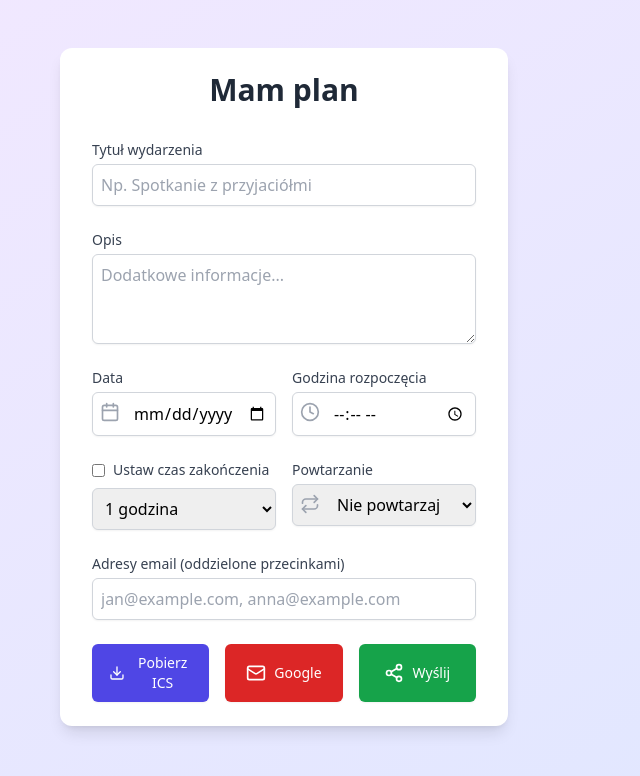
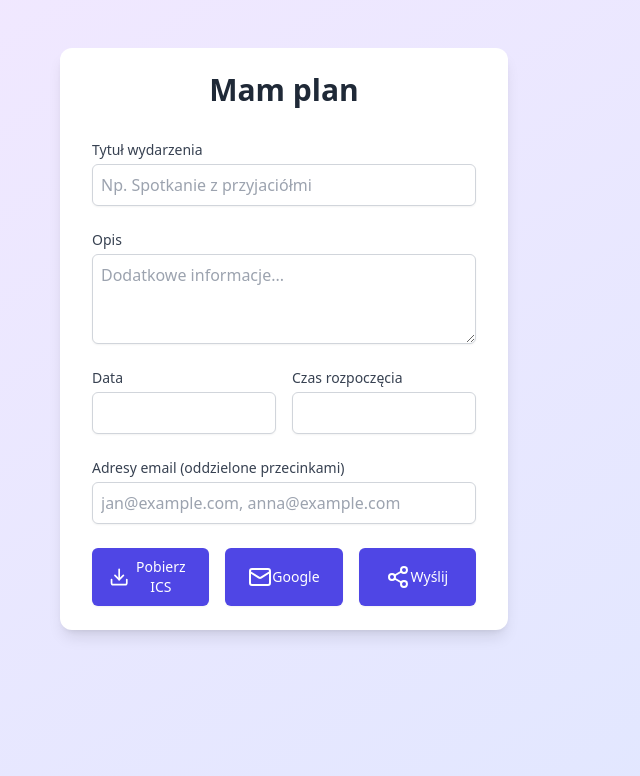
Before and after one commit to danwlew/mamplan, a React (Vite) app: page / in a window 1280 px wide. Shown: the top 776 px of the page, without its empty margins (356-996 px from the left). Built offline with nearby package versions, Linux system fonts and the light colour scheme.

Commit message:
Update App.tsx
drobne ulepszenia

```diff
--- a/src/App.tsx
+++ b/src/App.tsx
@@ -4,79 +4,73 @@ import { createEvents } from 'ics';
 import { format, addMinutes, differenceInMinutes } from 'date-fns';
 
 function App() {
-  const [title, setTitle] = useState('');
-  const [description, setDescription] = useState('');
-  const [date, setDate] = useState('');
-  const [time, setTime] = useState('');
-  const [endTime, setEndTime] = useState('');
-  const [duration, setDuration] = useState('60');
-  const [recurrence, setRecurrence] = useState('none');
-  const [emails, setEmails] = useState('');
-  const [useEndTime, setUseEndTime] = useState(false);
+  const [formData, setFormData] = useState({
+    title: '',
+    description: '',
+    date: '',
+    time: '',
+    endTime: '',
+    duration: '60',
+    recurrence: 'none',
+    emails: '',
+    useEndTime: false,
+  });
+
+  const handleChange = (e) => {
+    const { name, value, type, checked } = e.target;
+    setFormData((prev) => ({
+      ...prev,
+      [name]: type === 'checkbox' ? checked : value,
+    }));
+  };
 
   const calculateDuration = () => {
+    const { date, time, endTime } = formData;
     if (!date || !time || !endTime) return 0;
     const startDateTime = new Date(`${date}T${time}`);
     const endDateTime = new Date(`${date}T${endTime}`);
     return differenceInMinutes(endDateTime, startDateTime);
   };
 
-  const handleEndTimeChange = (e: React.ChangeEvent<HTMLInputElement>) => {
-    setEndTime(e.target.value);
-    if (date && time && e.target.value) {
-      const durationMinutes = calculateDuration();
-      setDuration(durationMinutes.toString());
-    }
-  };
-
-  const handleTimeChange = (e: React.ChangeEvent<HTMLInputElement>) => {
-    setTime(e.target.value);
-    if (useEndTime && date && endTime) {
-      const durationMinutes = calculateDuration();
-      setDuration(durationMinutes.toString());
-    }
-  };
-
   const handleGenerateICS = () => {
+    const { date, time, title, description, duration, recurrence } = formData;
     const [year, month, day] = date.split('-').map(Number);
     const [hours, minutes] = time.split(':').map(Number);
 
     const event = {
       start: [year, month, day, hours, minutes],
       duration: { minutes: parseInt(duration) },
-      title: title,
-      description: description,
-      recurrenceRule: recurrence === 'none' ? undefined : `FREQ=${recurrence.toUpperCase()}`
+      title,
+      description,
+      recurrenceRule: recurrence === 'none' ? undefined : `FREQ=${recurrence.toUpperCase()}`,
     };
 
-    createEvents([event], (error: Error | undefined, value: string) => {
+    createEvents([event], (error, value) => {
       if (error) {
         console.log(error);
         return;
       }
-
       const blob = new Blob([value], { type: 'text/calendar' });
       const url = URL.createObjectURL(blob);
       const link = document.createElement('a');
       link.href = url;
       link.download = 'plan-event.ics';
-      document.body.appendChild(link);
       link.click();
-      document.body.removeChild(link);
       URL.revokeObjectURL(url);
     });
   };
 
   const handleAddToGoogle = () => {
+    const { date, time, title, description, duration, recurrence } = formData;
     const dateTimeStr = `${date}T${time}:00`;
-    const endDateTime = new Date(dateTimeStr);
-    endDateTime.setMinutes(endDateTime.getMinutes() + parseInt(duration));
+    const endDateTime = addMinutes(new Date(dateTimeStr), parseInt(duration));
 
     const googleUrl = new URL('https://calendar.google.com/calendar/render');
     googleUrl.searchParams.append('action', 'TEMPLATE');
     googleUrl.searchParams.append('text', title);
     googleUrl.searchParams.append('details', description);
-    googleUrl.searchParams.append('dates',
+    googleUrl.searchParams.append(
+      'dates',
       `${dateTimeStr.replace(/[-:]/g, '')}/${format(endDateTime, "yyyyMMdd'T'HHmmss")}`
     );
 
@@ -88,6 +82,7 @@ function App() {
   };
 
   const handleShareViaEmail = () => {
+    const { date, time, duration, title, description, emails } = formData;
     const dateTimeStr = `${date}T${time}:00`;
     const endDateTime = addMinutes(new Date(dateTimeStr), parseInt(duration));
 
@@ -97,12 +92,15 @@ function App() {
 
     const subject = encodeURIComponent(title);
     const body = encodeURIComponent(
-      `Zapraszam na wydarzenie:\n\n` +
-      `${title}\n` +
-      `Data: ${formattedDate}\n` +
-      `Czas: ${formattedStartTime} - ${formattedEndTime}\n\n` +
-      `${description}\n\n` +
-      `Dodaj do swojego kalendarza klikając w załączony plik .ics`
+      `Zapraszam na wydarzenie:
+
+${title}
+Data: ${formattedDate}
+Czas: ${formattedStartTime} - ${formattedEndTime}
+
+${description}
+
+Dodaj do swojego kalendarza klikając w załączony plik .ics`
     );
 
     const mailtoLink = `mailto:${emails}?subject=${subject}&body=${body}`;
@@ -113,170 +111,40 @@ function App() {
     <div className="min-h-screen bg-gradient-to-br from-purple-100 to-indigo-100 py-12 px-4 sm:px-6 lg:px-8">
       <div className="max-w-md mx-auto bg-white rounded-xl shadow-lg overflow-hidden">
         <div className="px-8 py-6">
-          <h1 className="text-3xl font-bold text-center text-gray-800 mb-8">
-            Mam plan
-          </h1>
-
+          <h1 className="text-3xl font-bold text-center text-gray-800 mb-8">Mam plan</h1>
           <div className="space-y-6">
-            <div>
-              <label className="block text-sm font-medium text-gray-700">
-                Tytuł wydarzenia
-              </label>
-              <input
-                type="text"
-                value={title}
-                onChange={(e) => setTitle(e.target.value)}
-                className="mt-1 block w-full rounded-md border-gray-300 shadow-sm focus:border-indigo-500 focus:ring-indigo-500 p-2 border"
+            {/** Title Input **/}
+            <InputField
+              label="Tytuł wydarzenia"
+              name="title"
+              value={formData.title}
+              onChange={handleChange}
               placeholder="Np. Spotkanie z przyjaciółmi"
             />
-            </div>
-
-            <div>
-              <label className="block text-sm font-medium text-gray-700">
-                Opis
-              </label>
-              <textarea
-                value={description}
-                onChange={(e) => setDescription(e.target.value)}
-                className="mt-1 block w-full rounded-md border-gray-300 shadow-sm focus:border-indigo-500 focus:ring-indigo-500 p-2 border"
-                rows={3}
+            {/** Description Input **/}
+            <InputField
+              label="Opis"
+              name="description"
+              value={formData.description}
+              onChange={handleChange}
               placeholder="Dodatkowe informacje..."
+              isTextArea
             />
-            </div>
-
-            <div className="grid grid-cols-2 gap-4">
-              <div>
-                <label className="block text-sm font-medium text-gray-700">
-                  Data
-                </label>
-                <div className="mt-1 relative">
-                  <Calendar className="absolute left-2 top-2.5 h-5 w-5 text-gray-400" />
-                  <input
-                    type="date"
-                    value={date}
-                    onChange={(e) => setDate(e.target.value)}
-                    className="block w-full pl-10 rounded-md border-gray-300 shadow-sm focus:border-indigo-500 focus:ring-indigo-500 p-2 border"
-                  />
-                </div>
-              </div>
-
-              <div>
-                <label className="block text-sm font-medium text-gray-700">
-                  Godzina rozpoczęcia
-                </label>
-                <div className="mt-1 relative">
-                  <Clock className="absolute left-2 top-2.5 h-5 w-5 text-gray-400" />
-                  <input
-                    type="time"
-                    value={time}
-                    onChange={handleTimeChange}
-                    className="block w-full pl-10 rounded-md border-gray-300 shadow-sm focus:border-indigo-500 focus:ring-indigo-500 p-2 border"
-                  />
-                </div>
-              </div>
-            </div>
-
-            <div className="grid grid-cols-2 gap-4">
-              <div>
-                <label className="flex items-center text-sm font-medium text-gray-700 mb-2">
-                  <input
-                    type="checkbox"
-                    checked={useEndTime}
-                    onChange={(e) => setUseEndTime(e.target.checked)}
-                    className="mr-2 rounded border-gray-300"
-                  />
-                  Ustaw czas zakończenia
-                </label>
-                {useEndTime ? (
-                  <div className="relative">
-                    <Clock className="absolute left-2 top-2.5 h-5 w-5 text-gray-400" />
-                    <input
-                      type="time"
-                      value={endTime}
-                      onChange={handleEndTimeChange}
-                      className="block w-full pl-10 rounded-md border-gray-300 shadow-sm focus:border-indigo-500 focus:ring-indigo-500 p-2 border"
-                    />
-                  </div>
-                ) : (
-                  <select
-                    value={duration}
-                    onChange={(e) => setDuration(e.target.value)}
-                    className="mt-1 block w-full rounded-md border-gray-300 shadow-sm focus:border-indigo-500 focus:ring-indigo-500 p-2 border"
-                  >
-                    <option value="15">15 minut</option>
-                    <option value="30">30 minut</option>
-                    <option value="45">45 minut</option>
-                    <option value="60">1 godzina</option>
-                    <option value="90">1.5 godziny</option>
-                    <option value="120">2 godziny</option>
-                    <option value="180">3 godziny</option>
-                    <option value="240">4 godziny</option>
-                    <option value="300">5 godzin</option>
-                    <option value="360">6 godzin</option>
-                    <option value="420">7 godzin</option>
-                    <option value="480">8 godzin</option>
-                  </select>
-                )}
-              </div>
-
-              <div>
-                <label className="block text-sm font-medium text-gray-700">
-                  Powtarzanie
-                </label>
-                <div className="mt-1 relative">
-                  <Repeat className="absolute left-2 top-2.5 h-5 w-5 text-gray-400" />
-                  <select
-                    value={recurrence}
-                    onChange={(e) => setRecurrence(e.target.value)}
-                    className="block w-full pl-10 rounded-md border-gray-300 shadow-sm focus:border-indigo-500 focus:ring-indigo-500 p-2 border"
-                  >
-                    <option value="none">Nie powtarzaj</option>
-                    <option value="daily">Codziennie</option>
-                    <option value="weekly">Co tydzień</option>
-                    <option value="monthly">Co miesiąc</option>
-                    <option value="yearly">Co rok</option>
-                  </select>
-                </div>
-              </div>
-            </div>
-
-            <div>
-              <label className="block text-sm font-medium text-gray-700">
-                Adresy email (oddzielone przecinkami)
-              </label>
-              <input
-                type="text"
-                value={emails}
-                onChange={(e) => setEmails(e.target.value)}
-                className="mt-1 block w-full rounded-md border-gray-300 shadow-sm focus:border-indigo-500 focus:ring-indigo-500 p-2 border"
+            {/** Date and Time Inputs **/}
+            <DateTimeFields formData={formData} handleChange={handleChange} calculateDuration={calculateDuration} />
+            {/** Email Input **/}
+            <InputField
+              label="Adresy email (oddzielone przecinkami)"
+              name="emails"
+              value={formData.emails}
+              onChange={handleChange}
               placeholder="jan@example.com, anna@example.com"
             />
-            </div>
-
+            {/** Action Buttons **/}
             <div className="grid grid-cols-3 gap-4">
-              <button
-                onClick={handleGenerateICS}
-                className="flex items-center justify-center px-4 py-2 border border-transparent rounded-md shadow-sm text-sm font-medium text-white bg-indigo-600 hover:bg-indigo-700 focus:outline-none focus:ring-2 focus:ring-offset-2 focus:ring-indigo-500"
-              >
-                <Download className="h-5 w-5 mr-2" />
-                Pobierz ICS
-              </button>
-
-              <button
-                onClick={handleAddToGoogle}
-                className="flex items-center justify-center px-4 py-2 border border-transparent rounded-md shadow-sm text-sm font-medium text-white bg-red-600 hover:bg-red-700 focus:outline-none focus:ring-2 focus:ring-offset-2 focus:ring-red-500"
-              >
-                <Mail className="h-5 w-5 mr-2" />
-                Google
-              </button>
-
-              <button
-                onClick={handleShareViaEmail}
-                className="flex items-center justify-center px-4 py-2 border border-transparent rounded-md shadow-sm text-sm font-medium text-white bg-green-600 hover:bg-green-700 focus:outline-none focus:ring-2 focus:ring-offset-2 focus:ring-green-500"
-              >
-                <Share2 className="h-5 w-5 mr-2" />
-                Wyślij
-              </button>
+              <ActionButton label="Pobierz ICS" icon={<Download />} onClick={handleGenerateICS} />
+              <ActionButton label="Google" icon={<Mail />} onClick={handleAddToGoogle} />
+              <ActionButton label="Wyślij" icon={<Share2 />} onClick={handleShareViaEmail} />
             </div>
           </div>
         </div>
@@ -285,4 +153,72 @@ function App() {
   );
 }
 
+function InputField({ label, name, value, onChange, placeholder, isTextArea = false }) {
+  return (
+    <div>
+      <label className="block text-sm font-medium text-gray-700">{label}</label>
+      {isTextArea ? (
+        <textarea
+          name={name}
+          value={value}
+          onChange={onChange}
+          className="mt-1 block w-full rounded-md border-gray-300 shadow-sm focus:border-indigo-500 focus:ring-indigo-500 p-2 border"
+          rows={3}
+          placeholder={placeholder}
+        />
+      ) : (
+        <input
+          type="text"
+          name={name}
+          value={value}
+          onChange={onChange}
+          className="mt-1 block w-full rounded-md border-gray-300 shadow-sm focus:border-indigo-500 focus:ring-indigo-500 p-2 border"
+          placeholder={placeholder}
+        />
+      )}
+    </div>
+  );
+}
+
+function DateTimeFields({ formData, handleChange, calculateDuration }) {
+  return (
+    <div className="grid grid-cols-2 gap-4">
+      <InputField
+        label="Data"
+        name="date"
+        value={formData.date}
+        onChange={handleChange}
+        placeholder=""
+      />
+      <InputField
+        label="Czas rozpoczęcia"
+        name="time"
+        value={formData.time}
+        onChange={handleChange}
+        placeholder=""
+      />
+      {formData.useEndTime && (
+        <InputField
+          label="Czas zakończenia"
+          name="endTime"
+          value={formData.endTime}
+          onChange={handleChange}
+        />
+      )}
+    </div>
+  );
+}
+
+function ActionButton({ label, icon, onClick }) {
+  return (
+    <button
+      onClick={onClick}
+      className="flex items-center justify-center px-4 py-2 border border-transparent rounded-md shadow-sm text-sm font-medium text-white bg-indigo-600 hover:bg-indigo-700 focus:outline-none focus:ring-2 focus:ring-offset-2 focus:ring-indigo-500"
+    >
+      {icon}
+      {label}
+    </button>
+  );
+}
+
 export default App;
```
Lines whose indentation alone changed are shown as unchanged.
